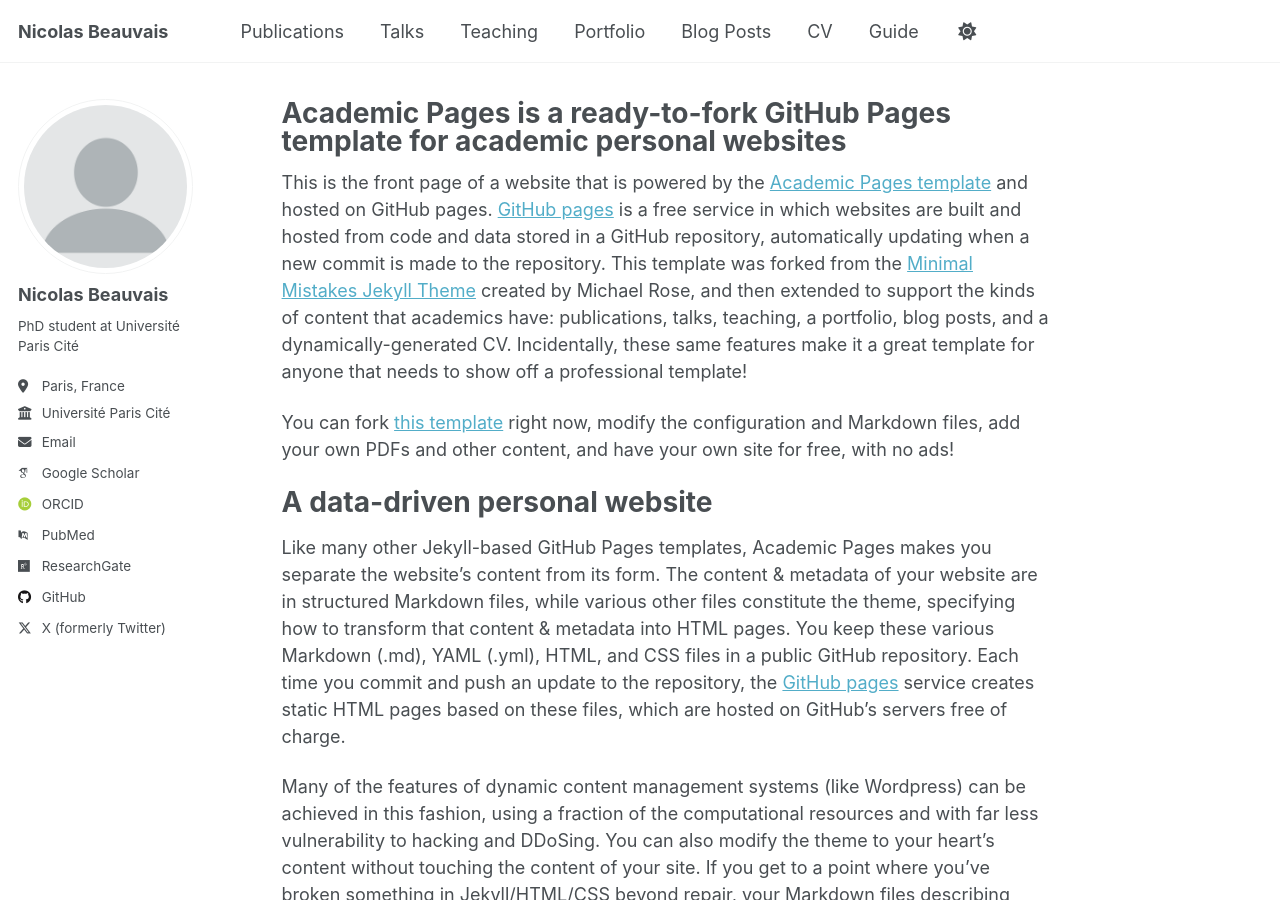
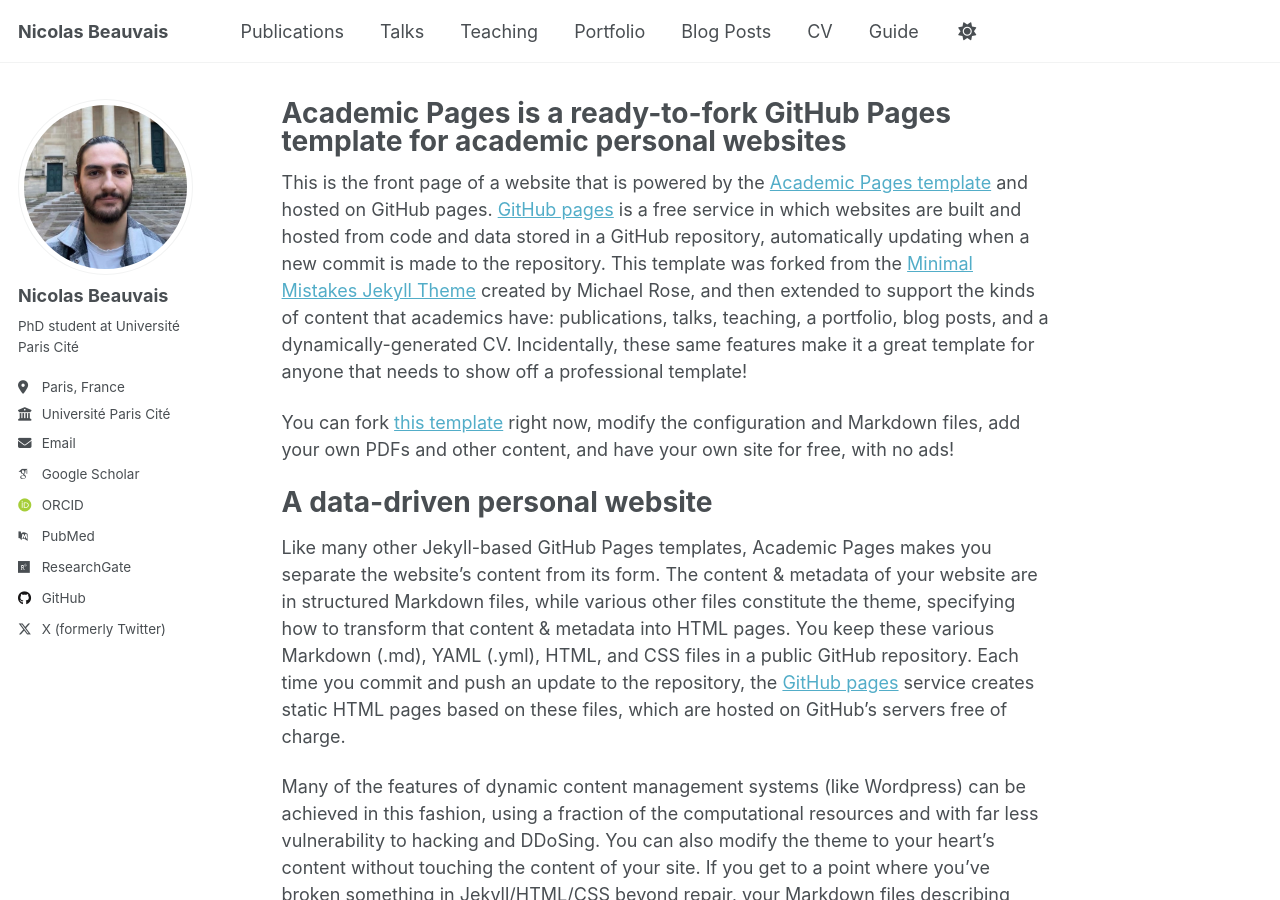
Before and after one commit to nbeauvais/nbeauvais.github.io, a Jekyll site: the page built from _pages/about.md, in a window 1280 px wide and 900 px high. Built offline with Jekyll 4.4.1, drawn with Linux system fonts in a browser that asks for light colours; some web fonts are replaced; a script that is not in the unit is left out.

Commit message:
Update _config.yml profil pic

```diff
--- a/_config.yml
+++ b/_config.yml
@@ -22,7 +22,7 @@ repository               : "academicpages/academicpages.github.io"
 #               Additional customization can be done by editing /_includes/author-profile.html
 author:
   # Biographic information
-  avatar           : "profile.png"
+  avatar           : "beauvais.nicolas.jpg"
   name             : "Nicolas Beauvais"
   pronouns         : # example: "she/her"
   bio              : "PhD student at Université Paris Cité"
```
